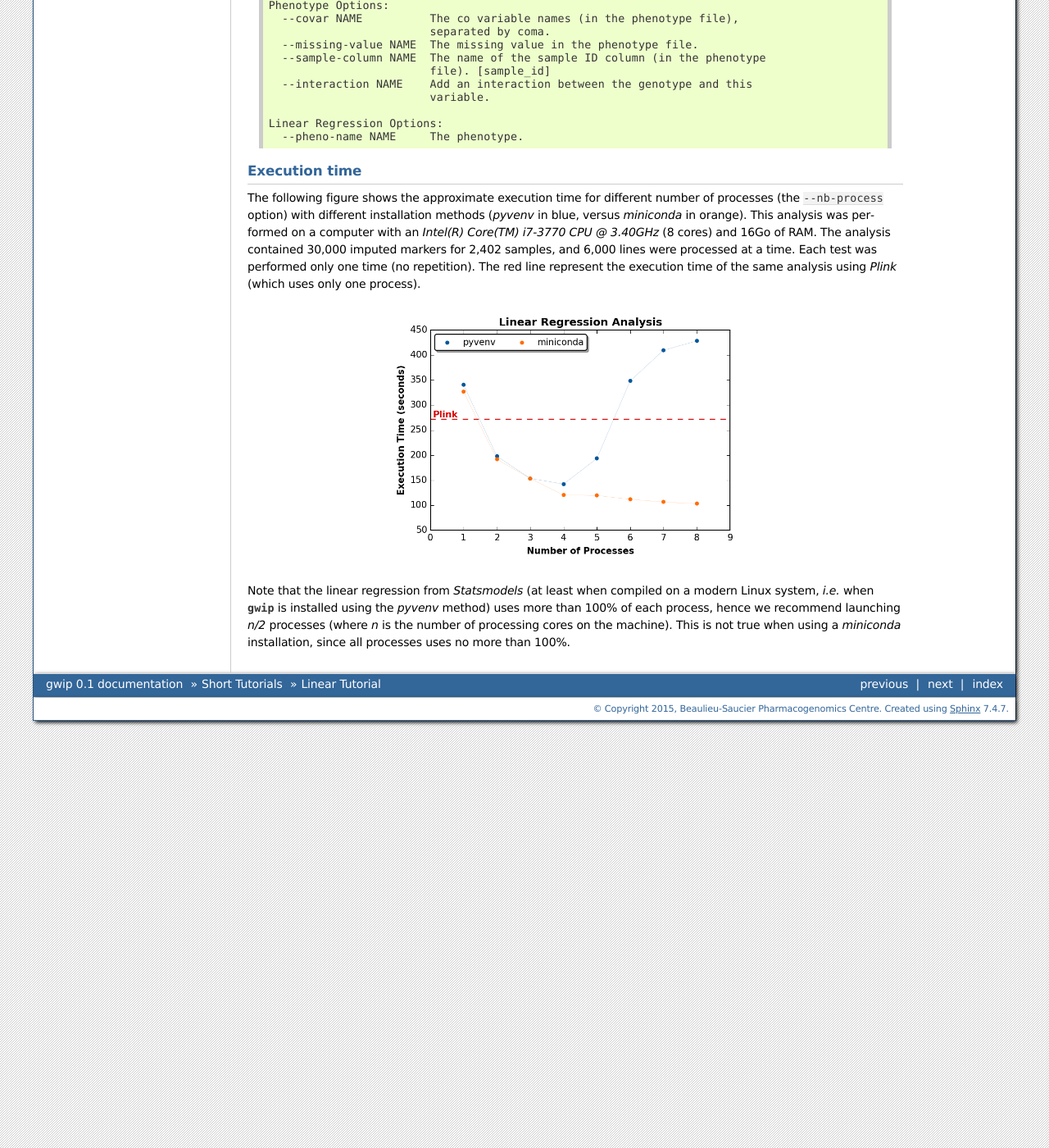
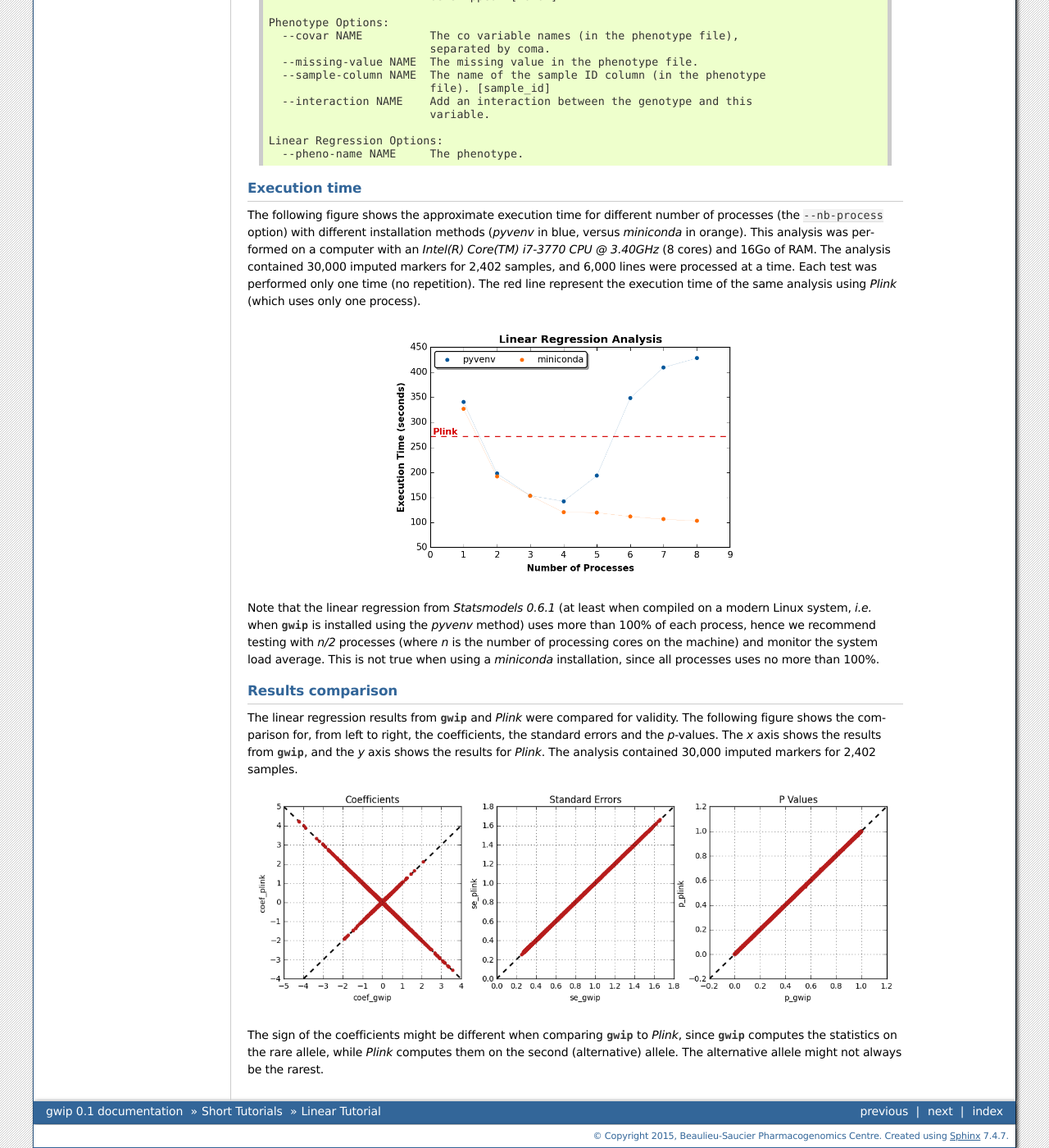
Before and after one commit to pgxcentre/genipe, a Sphinx documentation site: the page built from docs/tutorials/tutorial_linear.rst, in a window 1280 px wide and 1400 px high, scrolled down 3822 px. Shown: the whole window at 82% size. Built offline with Sphinx 7.4.7, drawn with Linux system fonts in a browser that asks for light colours; some of the changed text lies outside the part shown.

Commit message:
Added a comparison between gwip and Plink in the linear tutorial

```diff
--- a/docs/tutorials/tutorial_linear.rst
+++ b/docs/tutorials/tutorial_linear.rst
@@ -14,6 +14,7 @@ Quick navigation
 3. :ref:`lin-tut-output-files`
 4. :ref:`lin-tut-usage`
 5. :ref:`lin-tut-execution-time`
+6. :ref:`lin-tut-comparison`
 
 
 Linear regression
@@ -303,9 +304,32 @@ using *Plink* (which uses only one process).
     :width: 60%
     :alt: Linear regression execution time vs number of processes.
 
-Note that the linear regression from *Statsmodels* (at least when compiled on a
-modern Linux system, *i.e.* when :py:mod:`gwip` is installed using the *pyvenv*
-method) uses more than 100% of each process, hence we recommend launching *n/2*
-processes (where *n* is the number of processing cores on the machine). This is
-not true when using a *miniconda* installation, since all processes uses no
-more than 100%.
+Note that the linear regression from *Statsmodels 0.6.1* (at least when
+compiled on a modern Linux system, *i.e.* when :py:mod:`gwip` is installed
+using the *pyvenv* method) uses more than 100% of each process, hence we
+recommend testing with *n/2* processes (where *n* is the number of processing
+cores on the machine) and monitor the system load average. This is not true
+when using a *miniconda* installation, since all processes uses no more than
+100%.
+
+
+.. _lin-tut-comparison:
+
+Results comparison
+^^^^^^^^^^^^^^^^^^^
+
+The linear regression results from :py:mod:`gwip` and *Plink* were compared for
+validity. The following figure shows the comparison for, from left to right,
+the coefficients, the standard errors and the *p*-values. The *x* axis shows
+the results from :py:mod:`gwip`, and the *y* axis shows the results for
+*Plink*. The analysis contained 30,000 imputed markers for 2,402 samples.
+
+.. figure:: ../_static/images/Linear_Diff.png
+   :align: center
+   :width: 100%
+   :alt: Linear regression comparison between gwip and Plink
+
+The sign of the coefficients might be different when comparing :py:mod:`gwip`
+to *Plink*, since :py:mod:`gwip` computes the statistics on the rare allele,
+while *Plink* computes them on the second (alternative) allele. The alternative
+allele might not always be the rarest.
```
Also changed, not shown: docs/_static/images/Linear_Diff.png (added).
